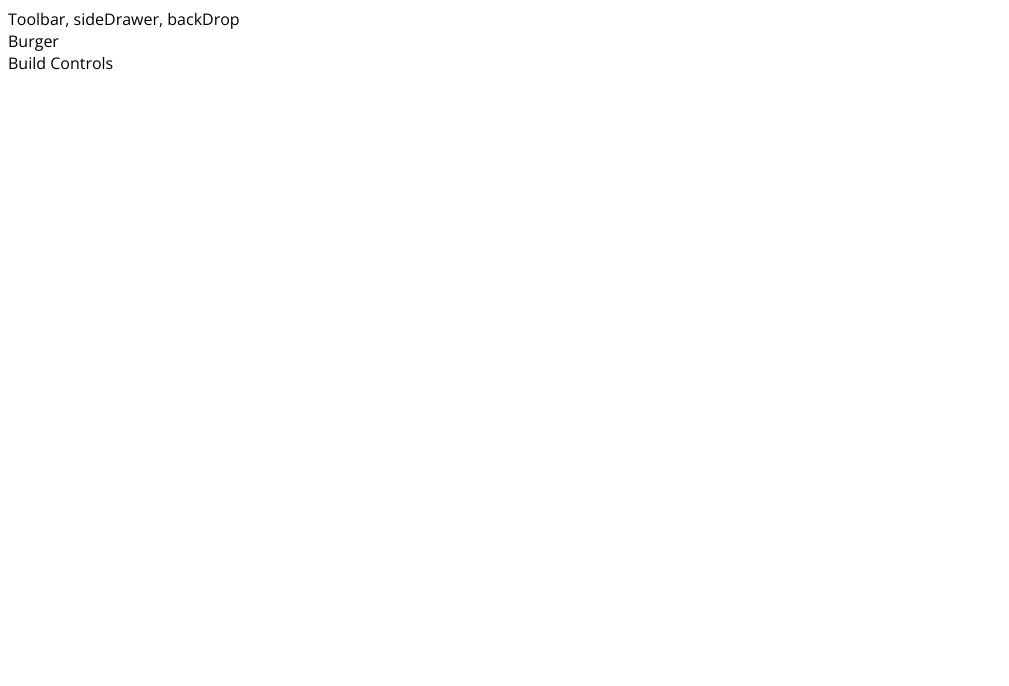
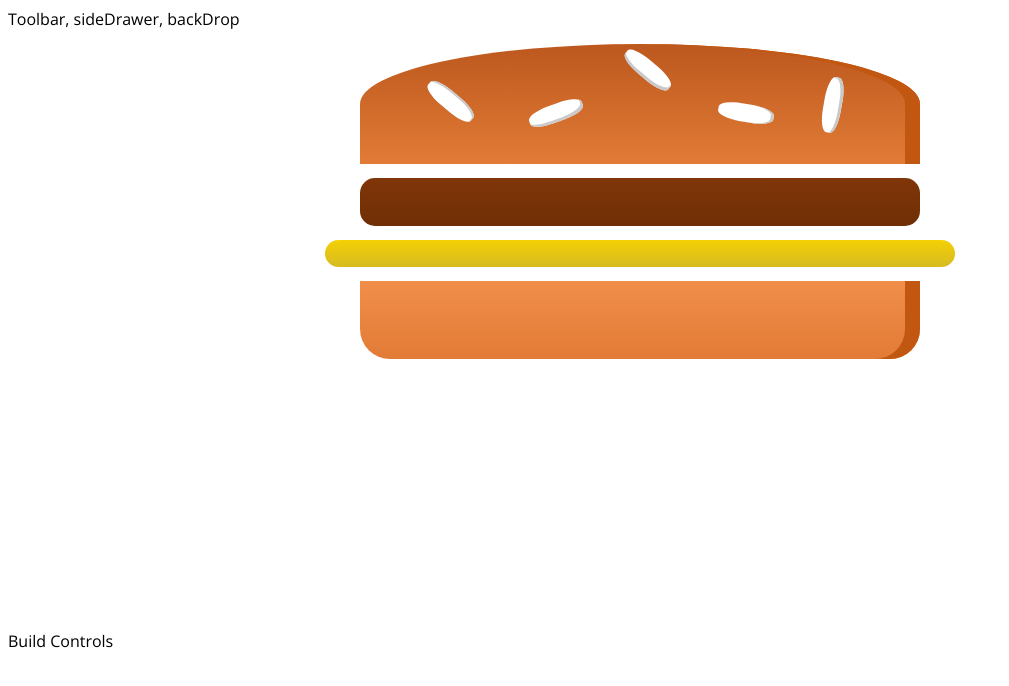
Before and after one commit to ashleynicole472/HamburgerApp, a React app in the folder burger-app/: page / in a window 1280 px wide. Shown: the top 686 px of the page, without its empty margins (0-1009 px from the left). Built offline with nearby package versions, Linux system fonts and the light colour scheme.

Commit message:
created burger ingredient component, and was able to hard code and render burger to the DOM

```diff
--- a/burger-app/config/webpack.config.dev.js
+++ b/burger-app/config/webpack.config.dev.js
@@ -164,7 +164,7 @@
                 loader: require.resolve('css-loader'),
                 options: {
                   importLoaders: 1,
-                  moduels: true,
+                  modules: true,
                   localIdentName: '[name]__[local]__[hash:base64:5]'
                 },
               },
--- a/burger-app/config/webpack.config.prod.js
+++ b/burger-app/config/webpack.config.prod.js
@@ -183,7 +183,7 @@
                         importLoaders: 1,
                         minimize: true,
                         sourceMap: shouldUseSourceMap,
-                        moduels: true,
+                        modules: true,
                         localIdentName: '[name]__[local]__[hash:base64:5]'
                       },
                     },
--- a/burger-app/package.json
+++ b/burger-app/package.json
@@ -31,6 +31,7 @@
     "postcss-flexbugs-fixes": "3.2.0",
     "postcss-loader": "2.0.8",
     "promise": "8.0.1",
+    "prop-types": "^15.6.1",
     "raf": "3.4.0",
     "react": "^16.3.2",
     "react-dev-utils": "^5.0.1",
--- a/burger-app/src/App.js
+++ b/burger-app/src/App.js
@@ -1,9 +1,10 @@
 import React, { Component } from 'react';
-import BurgerBuilder from './Containers/BurgerBuilder/BurgerBuilder'
+
 import Layout from './Components/Layout/Layout';
+import BurgerBuilder from './Containers/BurgerBuilder/BurgerBuilder';
 
 class App extends Component {
-  render() {
+  render () {
     return (
       <div>
         <Layout>
--- /dev/null
+++ b/burger-app/src/Components/Burger/Burger.css
@@ -0,0 +1,31 @@
+.Burger {
+  background-color: 'red';
+  width: 100%;
+  margin: auto;
+  height: 250px;
+  overflow: scroll;
+  text-align: center;
+  font-weight: bold;
+  font-size: 1.2rem;
+}
+
+@media (min-width: 500px) and (min-height: 400px){
+  .Burger{
+    width: 350px;
+    height: 300px;
+  }
+}
+
+@media (min-width: 500px) and (min-height: 401px){
+  .Burger{
+    width: 450px;
+    height: 400px;
+  }
+}
+
+@media (min-width: 1000px) and (min-height: 700px){
+  .Burger{
+    width: 700px;
+    height: 600px;
+  }
+}
--- a/burger-app/src/Components/Burger/Burger.js
+++ b/burger-app/src/Components/Burger/Burger.js
@@ -0,0 +1,17 @@
+import React from 'react';
+
+import classes from './Burger.css'
+import BurgerIngredient from './BurgerIngredients/BurgerIngredient';
+
+const burger = ( props ) => {
+  return (
+    <div className={classes.Burger}>
+      <BurgerIngredient type='bread-top' />
+      <BurgerIngredient type='meat' />
+      <BurgerIngredient type='cheese' />
+      <BurgerIngredient type='bread-bottom' />
+    </div>
+  );
+};
+
+export default burger;
--- a/burger-app/src/Components/Burger/BurgerIngredients/BurgerIngredient.js
+++ b/burger-app/src/Components/Burger/BurgerIngredients/BurgerIngredient.js
@@ -1,29 +1,45 @@
-import React from 'react';
-import classes from './burgerIngredient.css'
+import React, { Component } from 'react';
+import PropTypes from 'prop-types';
 
-const burgerIngredient = (props) => {
+import classes from './BurgerIngredients.css';
+
+class BurgerIngredient extends Component {
+    render () {
         let ingredient = null;
 
-  switch(props.type) {
-    case('bread-bottom'):
-      ingredient = <div className={classes.BreadBottom}></div>
+        switch ( this.props.type ) {
+            case ( 'bread-bottom' ):
+                ingredient = (
+                  <div className={classes.BreadBottom}></div>
+                );
                 break;
-    case('bread-top'):
-      ingredient = <div className={classes.BreadTop}>
+            case ( 'bread-top' ):
+                ingredient = (
+                    <div className={classes.BreadTop}>
                         <div className={classes.Seeds1}></div>
                         <div className={classes.Seeds2}></div>
                     </div>
+                );
                 break;
-    case('meat'):
-      ingredient = <div className={classes.Meat}></div>
+            case ( 'meat' ):
+                ingredient = (
+                  <div className={classes.Meat}></div>
+                );
                 break;
-    case('cheese'):
-      ingredient = <div className={classes.Cheese}></div>
-    case('salad'):
-      ingredient = <div className={classes.Salad}></div>
+            case ( 'cheese' ):
+                ingredient = (
+                  <div className={classes.Cheese}></div>
+                );
                 break;
-    case('bacon'):
-      ingredient = <div className={classes.Bacon}></div>
+            case ( 'bacon' ):
+                ingredient = (
+                  <div className={classes.Bacon}></div>
+                );
+                break;
+            case ( 'salad' ):
+                ingredient = (
+                  <div className={classes.Salad}></div>
+                );
                 break;
             default:
                 ingredient = null;
@@ -31,3 +47,10 @@
 
         return ingredient;
     }
+}
+
+BurgerIngredient.propTypes = {
+    type: PropTypes.string.isRequired
+};
+
+export default BurgerIngredient;
--- a/burger-app/src/Components/Burger/BurgerIngredients/BurgerIngredients.css
+++ b/burger-app/src/Components/Burger/BurgerIngredients/BurgerIngredients.css
@@ -111,3 +111,8 @@
     background: linear-gradient(#bf3813, #c45e38);
     margin: 2% auto;
 }
+
+.tomatoes {
+  font-weight: 300;
+  border-radius: 20px;
+}
--- a/burger-app/src/Components/Layout/Layout.js
+++ b/burger-app/src/Components/Layout/Layout.js
@@ -1,6 +1,6 @@
 import React from 'react';
 import Aux from '../../hoc/Aux';
-import classes from './Layout.css';
+// import classes from './Layout.css';
 
 const layout = (props) => (
   // Aux is created to allow this file to have a wrapping root element
--- a/burger-app/src/Containers/BurgerBuilder/BurgerBuilder.js
+++ b/burger-app/src/Containers/BurgerBuilder/BurgerBuilder.js
@@ -1,14 +1,24 @@
 import React, { Component } from 'react';
-import Aux from '../../hoc/Aux'
+import Aux from '../../hoc/Aux';
+import Burger from '../../Components/Burger/Burger';
 
 class BurgerBuilder extends Component {
+  constructor(props){
+    super(props);
+    this.state = {
+      ingredient: {
+        salad: 1,
+        meat: 1,
+        bacon: 2,
+        cheese:2,
+      }
+    }
+  }
   render(){
     return(
       <Aux>
-        <div> Burger
-        </div>
-        <div>Build Controls
-        </div>
+        <Burger />
+        <div>Build Controls</div>
       </Aux>
     );
   }
```
Also changed, not shown: 2 other files (tests, documents, lock files or other folders). Lines whose indentation alone changed are shown as unchanged.
